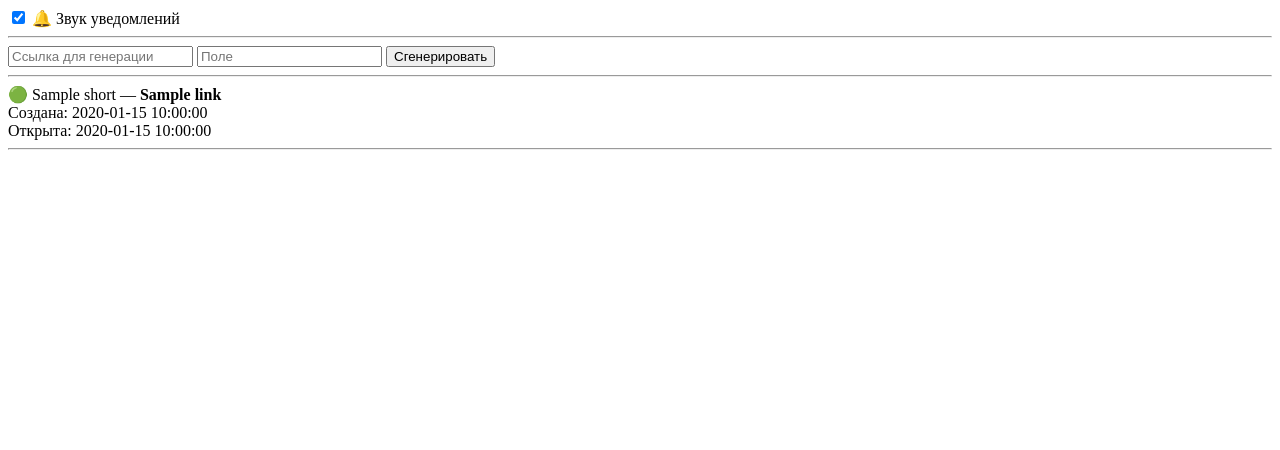
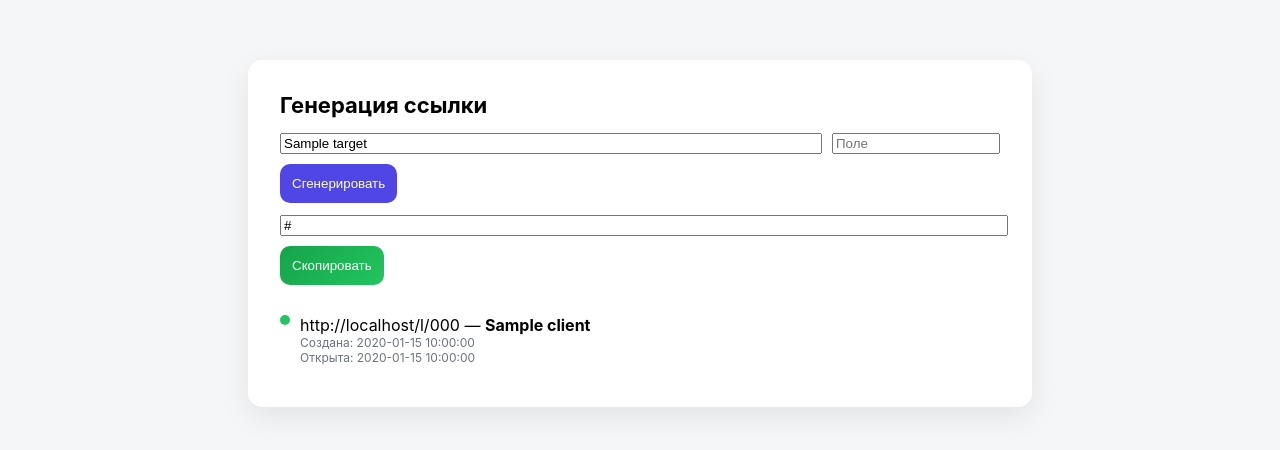
Before and after one commit to sergymarco25-hub/one-time-link, a FastAPI app: template templates/index.html in a window 1280 px wide. Shown: the top 450 px of the page. Run offline with FastAPI, Linux system fonts and the light colour scheme; the template is opened without the code that fills it: most values are stand-ins (such as "Sample title", 1, 10 or a date in 2020).

Commit message:
Update index.html

```diff
--- a/templates/index.html
+++ b/templates/index.html
@@ -2,77 +2,133 @@
 <html lang="ru">
 <head>
 <meta charset="UTF-8">
-<title>Генератор ссылок</title>
+<title>One-time link</title>
 
-<audio id="notifySound">
-  <source src="https://actions.google.com/sounds/v1/alarms/beep_short.ogg">
-</audio>
+<style>
+body {
+  font-family: -apple-system, BlinkMacSystemFont, "Segoe UI", Arial;
+  background: #f4f6f8;
+  margin: 0;
+}
+
+.container {
+  max-width: 720px;
+  margin: 60px auto;
+  background: #fff;
+  padding: 32px;
+  border-radius: 14px;
+  box-shadow: 0 10px 30px rgba(0,0,0,.08);
+}
+
+h1 {
+  margin-top: 0;
+  font-size: 22px;
+}
+
+.form-row {
+  display: flex;
+  gap: 10px;
+}
+
+input[type="text"] {
+  padding: 12px 14px;
+  border-radius: 10px;
+  border: 1px solid #d1d5db;
+  box-sizing: border-box;
+}
+
+input.main { flex: 1; }
+input.client { max-width: 160px; }
+
+#generatedLink {
+  width: 100%;
+  margin-top: 12px;
+}
+
+button {
+  margin-top: 10px;
+  padding: 12px;
+  border-radius: 10px;
+  border: none;
+  background: #4f46e5;
+  color: #fff;
+  cursor: pointer;
+}
+
+.copy-btn {
+  background: linear-gradient(135deg, #16a34a, #22c55e);
+}
+
+.history { margin-top: 30px; }
+
+.history-item {
+  display: flex;
+  margin-bottom: 10px;
+}
+
+.status-dot {
+  width: 10px;
+  height: 10px;
+  border-radius: 50%;
+  margin-right: 10px;
+}
+
+.status-new { background: #facc15; }
+.status-opened { background: #22c55e; }
+.status-used { background: #ef4444; }
+
+.history-time {
+  font-size: 12px;
+  color: #6b7280;
+}
+</style>
+</head>
+
+<body>
+
+<div class="container">
+<h1>Генерация ссылки</h1>
+
+<form method="post" action="/create">
+  <div class="form-row">
+    <input class="main" name="target_url" value="{{ target }}" placeholder="Вставьте ссылку" required>
+    <input class="client" name="client" placeholder="Поле">
+  </div>
+  <button type="submit">Сгенерировать</button>
+</form>
+
+{% if link %}
+<input id="generatedLink" value="{{ link }}" readonly>
+<button class="copy-btn" onclick="copyLink()">Скопировать</button>
+{% endif %}
+
+<div class="history">
+{% for code, item in links.items() %}
+<div class="history-item">
+  <span class="status-dot
+    {% if item.state == 'NEW' %}status-new
+    {% elif item.state == 'OPENED' %}status-opened
+    {% else %}status-used{% endif %}">
+  </span>
+  <div>
+    <div>{{ request.base_url }}l/{{ code }} {% if item.client %}— <b>{{ item.client }}</b>{% endif %}</div>
+    <div class="history-time">Создана: {{ item.created_at }}</div>
+    {% if item.opened_at %}
+    <div class="history-time">Открыта: {{ item.opened_at }}</div>
+    {% endif %}
+  </div>
+</div>
+{% endfor %}
+</div>
+</div>
 
 <script>
-let lastOpened = "{{ links[0].opened_at if links else '' }}";
-
-setInterval(async () => {
-  const res = await fetch("/");
-  const text = await res.text();
-
-  const parser = new DOMParser();
-  const doc = parser.parseFromString(text, "text/html");
-  const newOpened = doc.querySelector(".opened-at")?.innerText;
-
-  if (newOpened && newOpened !== lastOpened) {
-    playSound();
-    lastOpened = newOpened;
-  }
-}, 5000);
-
-function playSound() {
-  if (localStorage.getItem("sound") === "off") return;
-  const audio = document.getElementById("notifySound");
-  audio.currentTime = 0;
-  audio.play().catch(()=>{});
+function copyLink() {
+  const i = document.getElementById("generatedLink");
+  i.select();
+  document.execCommand("copy");
 }
 </script>
 
-</head>
-<body>
-
-<label>
-  <input type="checkbox" id="soundToggle" checked>
-  🔔 Звук уведомлений
-</label>
-
-<script>
-const toggle = document.getElementById("soundToggle");
-if (localStorage.getItem("sound") === "off") toggle.checked = false;
-
-toggle.onchange = () => {
-  localStorage.setItem("sound", toggle.checked ? "on" : "off");
-};
-</script>
-
-<hr>
-
-<form method="post" action="/create">
-  <input name="target_url" placeholder="Ссылка для генерации" required>
-  <input name="label" placeholder="Поле">
-  <button type="submit">Сгенерировать</button>
-</form>
-
-<hr>
-
-{% for l in links %}
-<div>
-  <span>
-    {% if l.status == "new" %}🟡{% elif l.status == "opened" %}🟢{% else %}🔴{% endif %}
-  </span>
-  {{ l.short }} — <b>{{ l.label }}</b><br>
-  Создана: {{ l.created_at }}<br>
-  {% if l.opened_at %}
-    <span class="opened-at">Открыта: {{ l.opened_at }}</span>
-  {% endif %}
-</div>
-<hr>
-{% endfor %}
-
 </body>
 </html>
```
